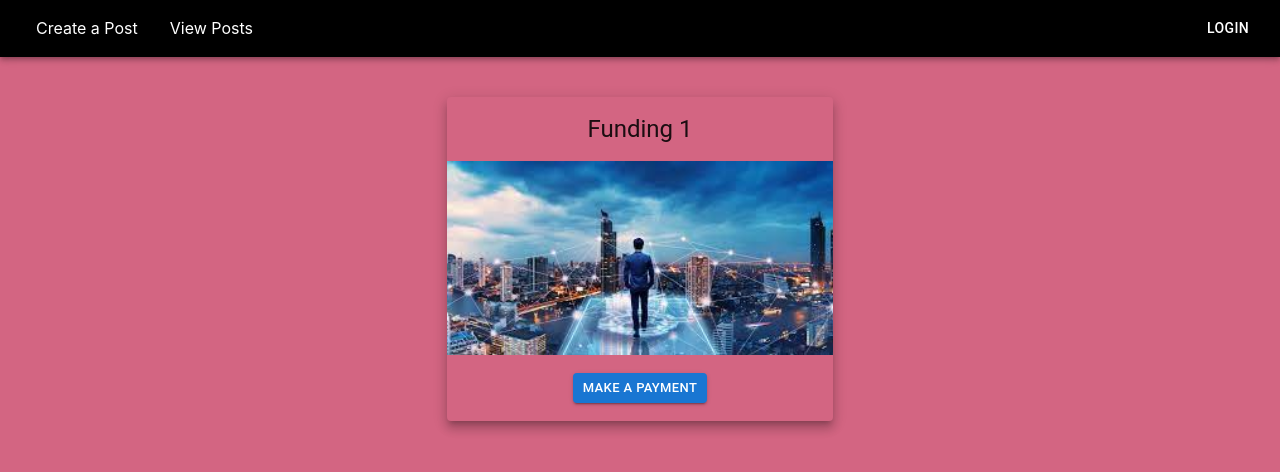
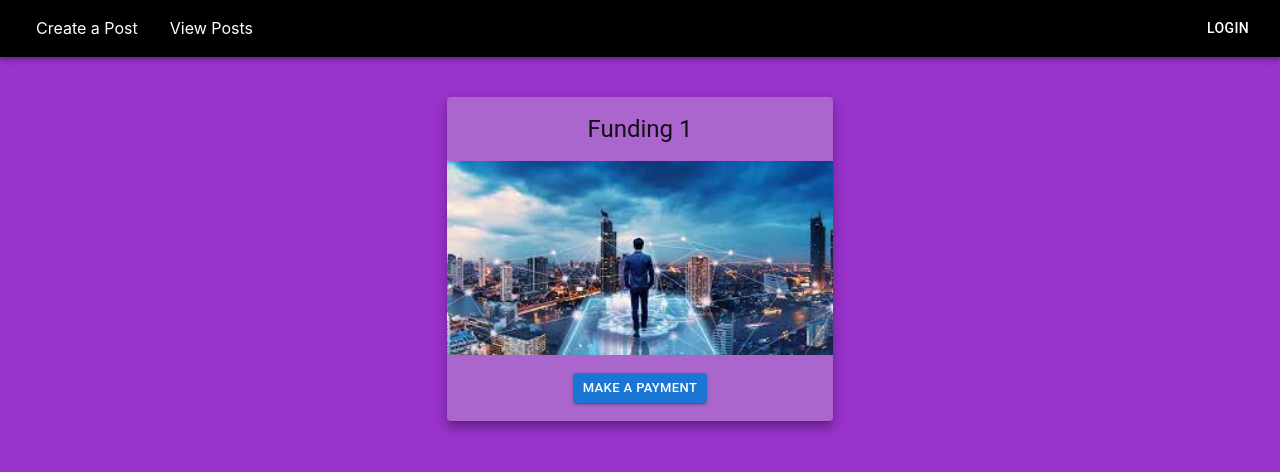
Before and after one commit to aidapira/kickstarter_platform_app, a React (Create React App) app in the folder client/: page /payment-checkout/1/1 in a window 1280 px wide. Shown: the top 472 px of the page. Built offline with nearby package versions, Linux system fonts and the light colour scheme.

Commit message:
change background color

```diff
--- a/client/src/index.css
+++ b/client/src/index.css
@@ -6,7 +6,7 @@ body {
   -webkit-font-smoothing: antialiased;
   -moz-osx-font-smoothing: grayscale;
 
-  background-color: #D36582
+  background-color: #9933CC
 }
 
 code {
--- a/client/src/views/paymentCheckout.jsx
+++ b/client/src/views/paymentCheckout.jsx
@@ -80,7 +80,7 @@ const styles = {
         width: "100%",
     },
     cardElement: {
-        backgroundColor: '#D36582',
+        backgroundColor: '#aa66cc',
         textAlign: 'center',
         justifyContent: 'center',
         alignItems: 'center',
```
